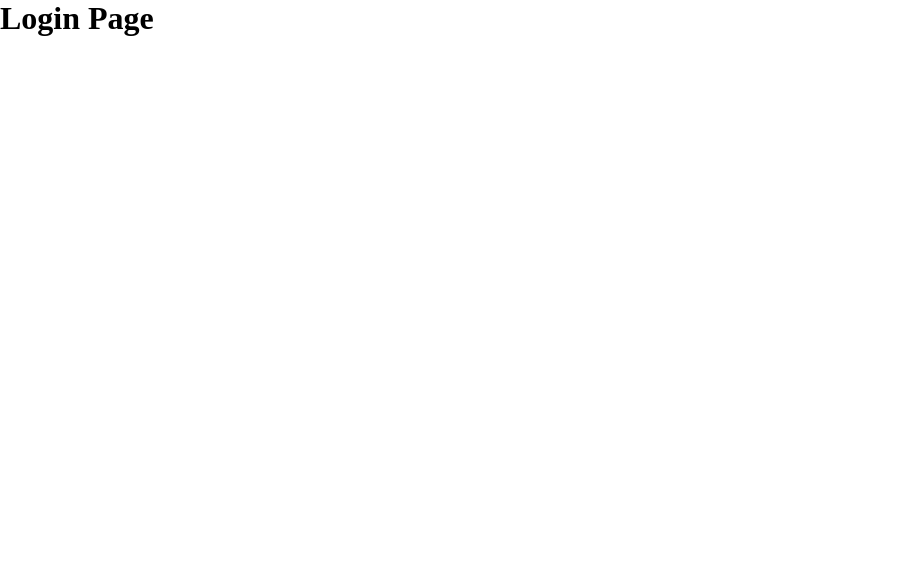
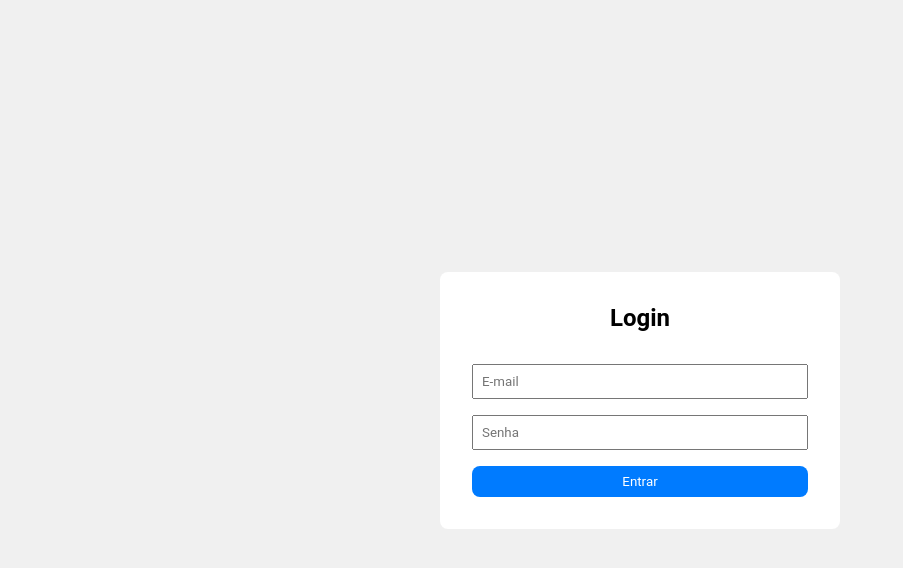
Before and after one commit to GuiSandoval/notifications-screen, a React (Vite) app: page / in a window 1280 px wide. Shown: the top 568 px of the page, without its empty margins (0-903 px from the left). Built offline with nearby package versions, Linux system fonts and the light colour scheme.

Commit message:
Finish Page Login

```diff
--- a/src/pages/Login/index.tsx
+++ b/src/pages/Login/index.tsx
@@ -1,8 +1,36 @@
-import React from 'react';
+import React, { FormEvent, useState } from 'react';
+import { useNavigate } from 'react-router-dom';
+import * as S from './styles';
 
 function LoginPage() {
+  const [email, setEmail] = useState("");
+  const [password, setPassword] = useState("");
+  const navigate = useNavigate();
+
+  const handleSubmit = (e: FormEvent) => {
+    e.preventDefault();
+    navigate('/notifications');
+  };
+
   return (
-    <h1>Login Page</h1>
+    <S.Container>
+      <S.LoginForm onSubmit={handleSubmit}>
+        <h2>Login</h2>
+        <S.InputField
+          type="email"
+          placeholder="E-mail"
+          value={email}
+          onChange={(e) => setEmail(e.target.value)}
+        />
+        <S.InputField
+          type="password"
+          placeholder="Senha"
+          value={password}
+          onChange={(e) => setPassword(e.target.value)}
+        />
+        <S.Button type="submit">Entrar</S.Button>
+      </S.LoginForm>
+    </S.Container>
   );
 }
 
--- /dev/null
+++ b/src/pages/Login/styles.ts
@@ -0,0 +1,39 @@
+import styled from "styled-components";
+
+export const Container = styled.div`
+  display: flex;
+  justify-content: center;
+  align-items: center;
+  height: 100vh;
+`;
+
+export const LoginForm = styled.form`
+  display: flex;
+  flex-direction: column;
+  align-items: center;
+  padding: 2rem;
+  background-color: #fff;
+  border-radius: 8px;
+  width: 100%;
+  max-width: 400px;
+
+   >h2 {
+    margin-bottom: 2rem;
+   }
+`;
+
+export const InputField = styled.input`
+  width: 100%;
+  padding: 0.5rem;
+  margin-bottom: 1rem;
+`;
+export const Button = styled.button`
+  padding: 0.5rem 1rem;
+  background-color: #007bff;
+  color: #fff;
+  border: none;
+  cursor: pointer;
+  border-radius: 8px;
+  width: 100%;
+  max-width: 400px;
+`;
--- a/src/styles/global.ts
+++ b/src/styles/global.ts
@@ -1,9 +1,14 @@
-import {createGlobalStyle} from "styled-components"
+import { createGlobalStyle } from "styled-components";
 
 export const GlobalStyle = createGlobalStyle`
   * {
     margin: 0;
     padding: 0;
     box-sizing: border-box;
+    font-family: 'Roboto', sans-serif;
   }
-`
+
+  body {
+    background-color: #f0f0f0;
+  }
+`;
```
Also changed, not shown: src/pages/Login/style.ts (deleted).
